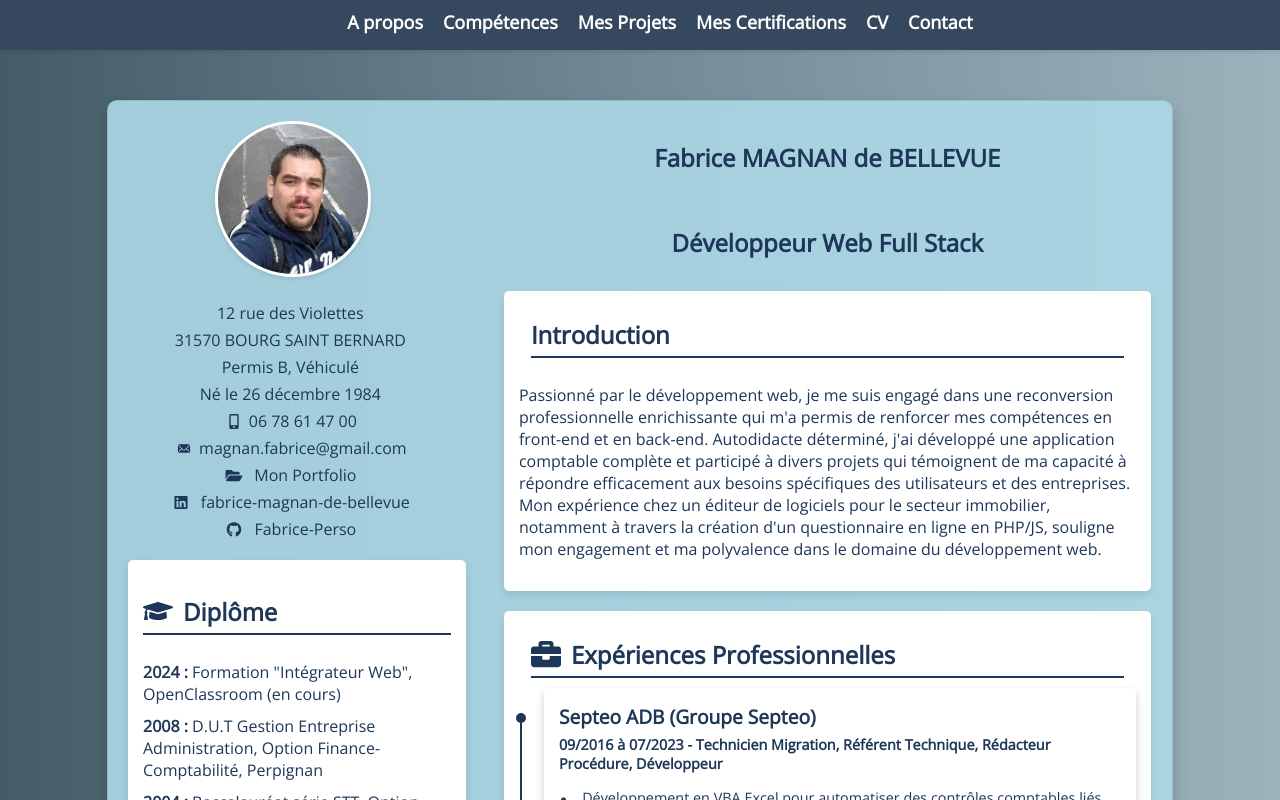
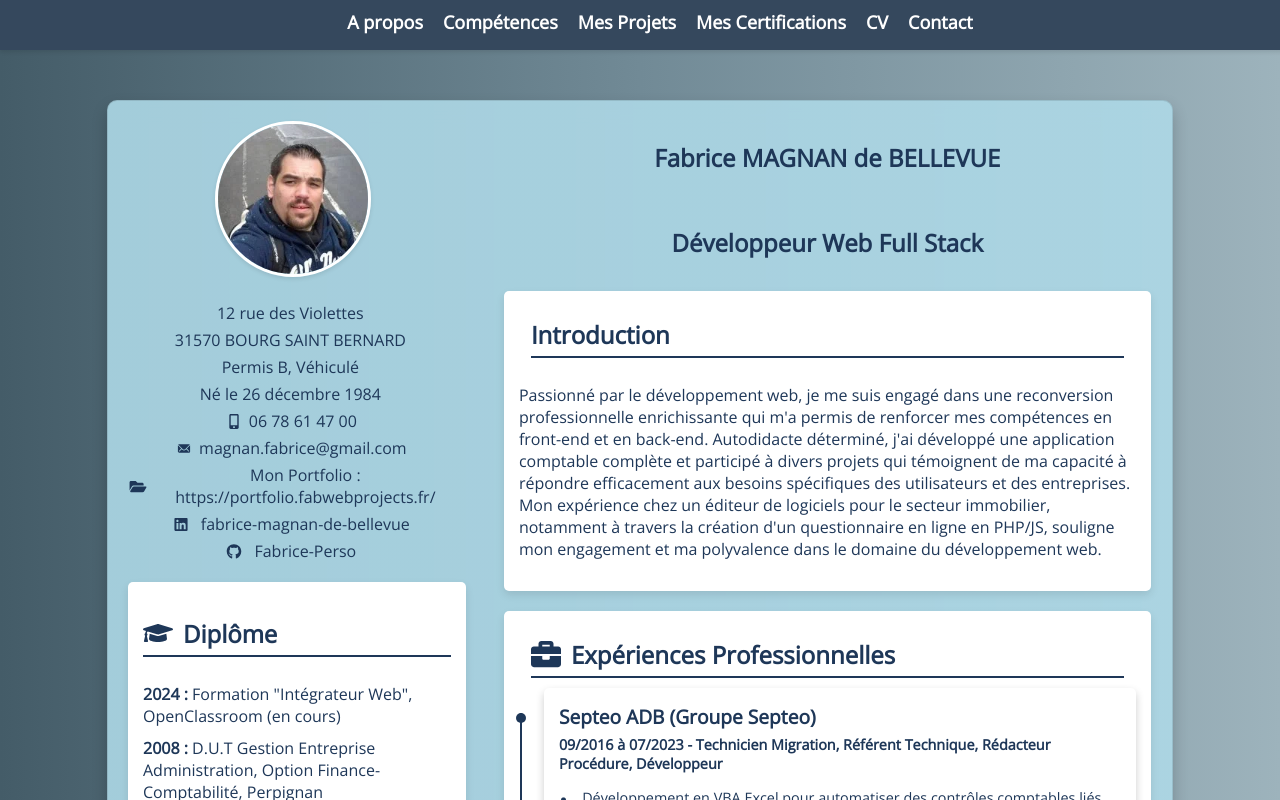
Before and after one commit to FabriceDevPro/PortfolioPro, a React (Vite) app: page /curriculum-vitae in a window 1280 px wide. Shown: the top 800 px of the page. Built offline with nearby package versions, Linux system fonts and the light colour scheme.

Commit message:
Correction lien cv portfolio

```diff
--- a/package.json
+++ b/package.json
@@ -1,7 +1,7 @@
 {
   "name": "fabwebproject",
   "private": true,
-  "version": "2.0.0",
+  "version": "2.0.1",
   "type": "module",
   "scripts": {
     "dev": "vite",
--- a/src/pages/CurriculumVitae.jsx
+++ b/src/pages/CurriculumVitae.jsx
@@ -44,7 +44,7 @@ const CurriculumVitae = () => {
                             <div className="cv-contact-text"><IoIosMail size={15}/><span>magnan.fabrice@gmail.com</span></div>
                             <div className="cv-contact-text">
                             <FaFolderOpen size={20}/>
-                                <a href="https://portfolio.fabwebprojects.fr/" target="_blank" rel="noopener noreferrer">Mon Portfolio</a>
+                                <a href="https://portfolio.fabwebprojects.fr/" target="_blank" rel="noopener noreferrer"><span className="no-print">Mon Portfolio :</span> https://portfolio.fabwebprojects.fr/</a>
                             </div>
                             <div className="cv-contact-text">
                             <FaLinkedin size={20}/>
--- a/src/sass/pages/_curriculumvitae.scss
+++ b/src/sass/pages/_curriculumvitae.scss
@@ -317,6 +317,9 @@
           .cv-contact{
             font-size: 12px;
           }
+          .no-print {
+            display: none;
+          }
         }
         .cv-right-column{
           gap: 5px;
```
Also changed, not shown: 1 other file (tests, documents, lock files or other folders).
